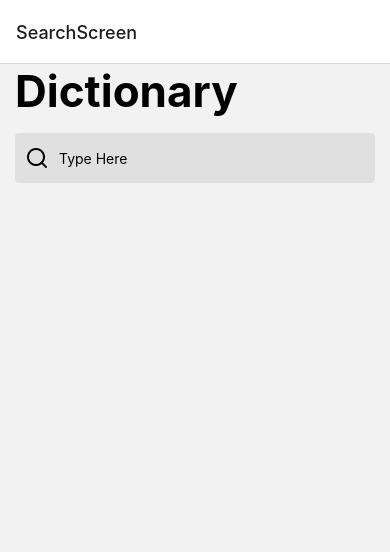
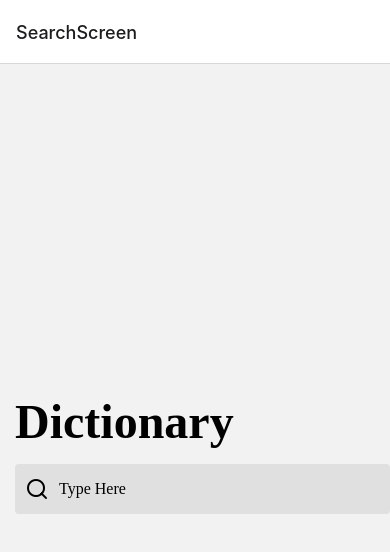
Before and after one commit to abhisheks0805/DictionaryReactNative, a React Native app: screen /SearchScreen in a window 390 px wide. Shown: the top 552 px of the page. Built offline with nearby package versions, Linux system fonts and the light colour scheme.

Commit message:
beforeloading

```diff
--- a/App.js
+++ b/App.js
@@ -7,7 +7,6 @@ import ResultScreen from "./src/screens/ResultScreen";
 const Stack = createNativeStackNavigator();
 
 const App = () => {
-
   return (
     <NavigationContainer>
       <Stack.Navigator>
--- a/package.json
+++ b/package.json
@@ -10,16 +10,20 @@
     "eject": "expo eject"
   },
   "dependencies": {
+    "@expo-google-fonts/roboto": "^0.2.2",
+    "@expo-google-fonts/roboto-condensed": "^0.2.2",
     "@react-navigation/native": "^6.0.10",
     "@react-navigation/native-stack": "^6.6.2",
     "expo": "~45.0.0",
+    "expo-font": "~10.1.0",
     "expo-status-bar": "~1.3.0",
     "react": "17.0.2",
     "react-dom": "17.0.2",
     "react-native": "0.68.2",
     "react-native-safe-area-context": "4.2.4",
     "react-native-screens": "~3.11.1",
-    "react-native-web": "0.17.7"
+    "react-native-web": "0.17.7",
+    "expo-app-loading": "~2.0.0"
   },
   "devDependencies": {
     "@babel/core": "^7.12.9"
--- a/src/components/SearchBar.js
+++ b/src/components/SearchBar.js
@@ -22,9 +22,10 @@ const styles = StyleSheet.create({
 
         height: 50,
         backgroundColor: "#e0e0e0",
-        margin: 15,
         borderRadius: 4,
         flexDirection: 'row',
+        marginLeft:15,
+        marginTop:15,
     },
     icon:{
         alignSelf:'center',
@@ -35,6 +36,8 @@ const styles = StyleSheet.create({
     input:{
         flex: 1,
         marginLeft:10,
+        fontSize:16,
+        fontFamily:'serif'
     }
 })
 export default SearchBar;
--- a/src/screens/ResultScreen.js
+++ b/src/screens/ResultScreen.js
@@ -2,69 +2,84 @@ import React, { useEffect, useState } from "react";
 import { Text, View, StyleSheet, FlatList, ScrollView } from "react-native";
 import useResults from "../hooks/useResults";
 
-const ResultScreen = ({route }) => {
+const ResultScreen = ({ route }) => {
   const text = route.params.text;
   const [data, fetchData] = useResults();
+
 
   useEffect(() => {
     fetchData(text);
   }, []);
 
-  console.log(data);
-
   if (data.length == 0) {
     return null;
   }
   return (
-    <>
-      <Text style={styles.title}>{text}</Text>
-      <Text>{data.phonetics[0].text}</Text>
+    <ScrollView>
+      <Text style={styles.titleStyle}>{text}</Text>
+      <Text style={styles.phoneticsStyle}>{data.phonetics[0].text}</Text>
       <Text style={styles.subHeading}>DEFINITIONS:</Text>
-      <FlatList
-        data={data.meanings[0].definitions}
-        renderItem={({ item, index }) => {
-          return (
-            <Text>
-              {index + 1}. {item.definition}
-              {"\n"}
-            </Text>
-          );
-        }}
-      />
+      {data.meanings[0].definitions.map((element, index) => {
+        return (
+          <Text style={{ marginLeft: 15 }}>
+            {index + 1}. {element.definition}
+            {"\n"}
+            {element.example ? "Example: " + element.example + "\n" : null}
+          </Text>
+        );
+      })}
 
-      <View style={styles.antoSynViewStyle}>
-        <Text style>SYNONYMS:</Text>
-        <FlatList
-          data={data.meanings[0].synonyms}
-          renderItem={({ item, index }) => {
+      <View style={styles.antSynContainer}>
+        <View>
+          <Text style={styles.subHeading}>SYNONYMS</Text>
+          {data.meanings[0].synonyms.map((element) => {
             return (
-              <Text>
-                {index + 1}. {item}
+              <Text style={{ marginLeft: 15 }}>
+                {element}
                 {"\n"}
               </Text>
             );
-          }}
-        />
-        <Text>ANTONYMS:</Text>
-        <FlatList
-          data={data.meanings[0].antonyms}
-          renderItem={({ item, index }) => {
+          })}
+        </View>
+        <View>
+          <Text style={styles.subHeading}>ANTONYMS</Text>
+          {data.meanings[0].antonyms.map((element) => {
             return (
-              <Text>
-                {index + 1}. {item}
+              <Text style={{ marginLeft: 15 }}>
+                {element}
                 {"\n"}
               </Text>
             );
-          }}
-        />
+          })}
+        </View>
       </View>
-    </>
+    </ScrollView>
   );
 };
 const styles = StyleSheet.create({
-  title: {
+  titleStyle: {
+    marginLeft: 15,
+    marginTop: 15,
     fontSize: 28,
     fontWeight: "bold",
+    fontFamily: "serif",
+  },
+  phoneticsStyle: {
+    color: "blue",
+    marginLeft: 15,
+  },
+  subHeading: {
+    marginLeft: 15,
+    marginBottom: 15,
+    marginTop: 15,
+    fontWeight: "bold",
+    fontFamily: "serif",
+  },
+  antSynContainer: {
+    flexDirection: "row",
+    justifyContent: "space-between",
+    marginLeft: 8,
+    marginRight:55,
   },
 });
 export default ResultScreen;
--- a/src/screens/SearchScreen.js
+++ b/src/screens/SearchScreen.js
@@ -6,7 +6,7 @@ const SearchScreen = ({ navigation }) => {
   const [text, setText] = useState("");
 
   return (
-    <View style={styles.viewStyle}>
+    <View style={styles.searchScreenContainerStyle}>
       <Text style={styles.title}>Dictionary</Text>
       <SearchBar
         setNewText={(changedText) => {
@@ -21,11 +21,16 @@ const SearchScreen = ({ navigation }) => {
 };
 
 const styles = StyleSheet.create({
+  searchScreenContainerStyle: {
+
+    flex: 1,
+    justifyContent: "center",
+  },
   title: {
+    fontSize: 48,
+    fontWeight: "bold",
     marginLeft: 15,
-
-    fontWeight: "bold",
-    fontSize: 44,
+    fontFamily: 'serif'
   },
 });
 
```
Also changed, not shown: 1 other file (tests, documents, lock files or other folders).
